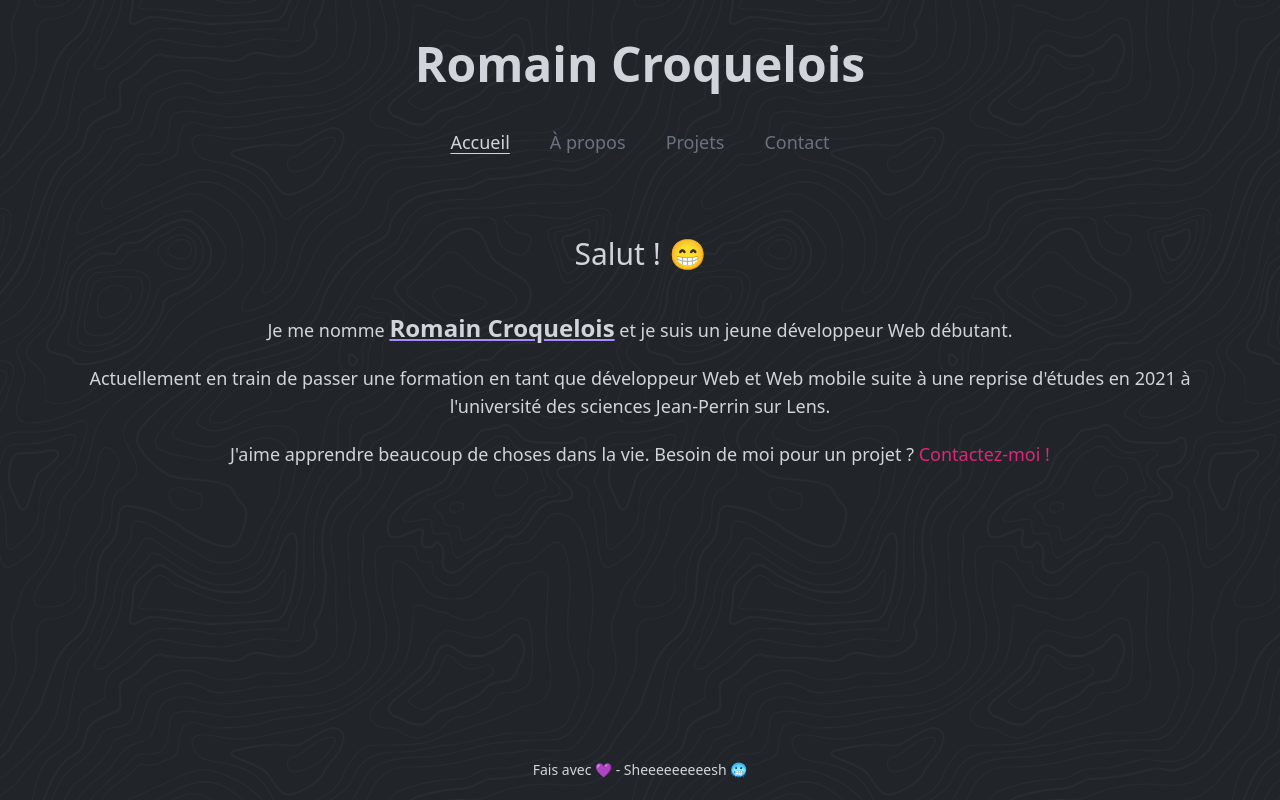
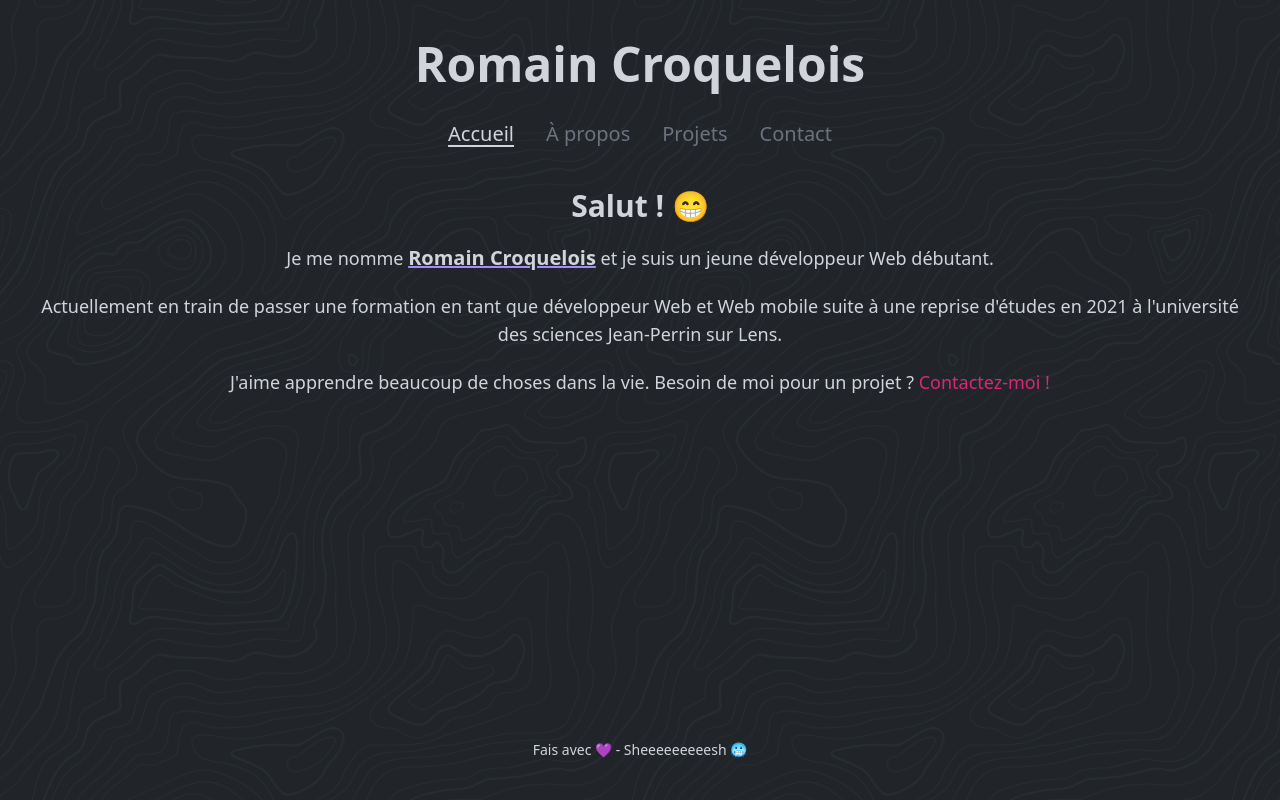
Before and after one commit to Etettttt/personal-website, a website: page index.html in a window 1280 px wide. Drawn offline with Linux system fonts and the light colour scheme.

Commit message:
Update 6

```diff
--- a/index.html
+++ b/index.html
@@ -5,17 +5,17 @@
     <meta http-equiv="X-UA-Compatible" content="IE=edge" />
     <meta name="viewport" content="width=device-width, initial-scale=1.0" />
     <link rel="stylesheet" href="css/main.css" />
-    <title>Document</title>
+    <title>Romain Croquelois</title>
   </head>
   <body class="flex min-h-screen flex-col">
-    <!-------------------- Title -------------------->
+    <!-------------------- TITLE -------------------->
     <div
       class="mt-10 flex flex-row justify-center font-extrabold text-gray-300 sm:text-3xl md:text-5xl">
       <h1>Romain Croquelois</h1>
     </div>
-    <!-------------------- Menus -------------------->
+    <!-------------------- MENUS -------------------->
     <div
-      class="mt-10 flex flex-row justify-center space-x-10 font-medium sm:text-sm md:text-lg">
+      class="flex flex-row justify-center space-x-8 font-medium sm:mt-6 sm:text-lg md:mt-8 md:text-xl">
       <a class="text-gray-300 underline underline-offset-4">Accueil</a>
       <a href="about.html" class="text-gray-500 hover:text-violet-300"
         >À propos</a
@@ -28,28 +28,28 @@
       >
     </div>
     <!-------------------- Introduction -------------------->
-    <div class="mt-20 flex flex-row justify-center text-gray-300">
-      <h2 class="font-medium sm:text-xl md:text-3xl">Salut ! 😁</h2>
+    <div class="mt-10 flex flex-row justify-center text-gray-300">
+      <h2 class="font-semibold sm:text-xl md:text-3xl">Salut ! 😁</h2>
     </div>
-    <div class="mx-16 mt-10 block text-gray-300">
-      <p class="break-all text-center sm:text-sm md:text-lg">
+    <div class="mx-10 mt-5 block text-gray-300">
+      <p class="sm:text-left sm:text-sm md:text-center md:text-lg">
         Je me nomme
         <a
-          class="font-semibold underline decoration-violet-400 sm:text-lg md:text-2xl"
+          class="font-semibold underline decoration-violet-400 sm:text-base md:text-xl"
           >Romain Croquelois</a
         >
         et je suis un jeune développeur Web débutant.
       </p>
     </div>
-    <div class="mx-16 mt-5 block text-gray-300">
-      <p class="text-center sm:text-sm md:text-lg">
+    <div class="mx-10 mt-5 block text-gray-300">
+      <p class="sm:text-left sm:text-sm md:text-center md:text-lg">
         Actuellement en train de passer une formation en tant que développeur
         Web et Web mobile suite à une reprise d'études en 2021 à l'université
         des sciences Jean-Perrin sur Lens.
       </p>
     </div>
-    <div class="mx-16 mt-5 block text-gray-300">
-      <p class="text-center sm:text-sm md:text-lg">
+    <div class="mx-10 mt-5 block text-gray-300">
+      <p class="sm:text-left sm:text-sm md:text-center md:text-lg">
         J'aime apprendre beaucoup de choses dans la vie. Besoin de moi pour un
         projet ?
         <a
@@ -60,7 +60,7 @@
       </p>
     </div>
     <!-------------------- Footer -------------------->
-    <footer class="mt-auto mb-5">
+    <footer class="mt-auto mb-10">
       <div class="text-center text-sm text-gray-300">
         Fais avec 💜 - Sheeeeeeeeesh 🥶
       </div>
```
Also changed, not shown: css/main.css.
